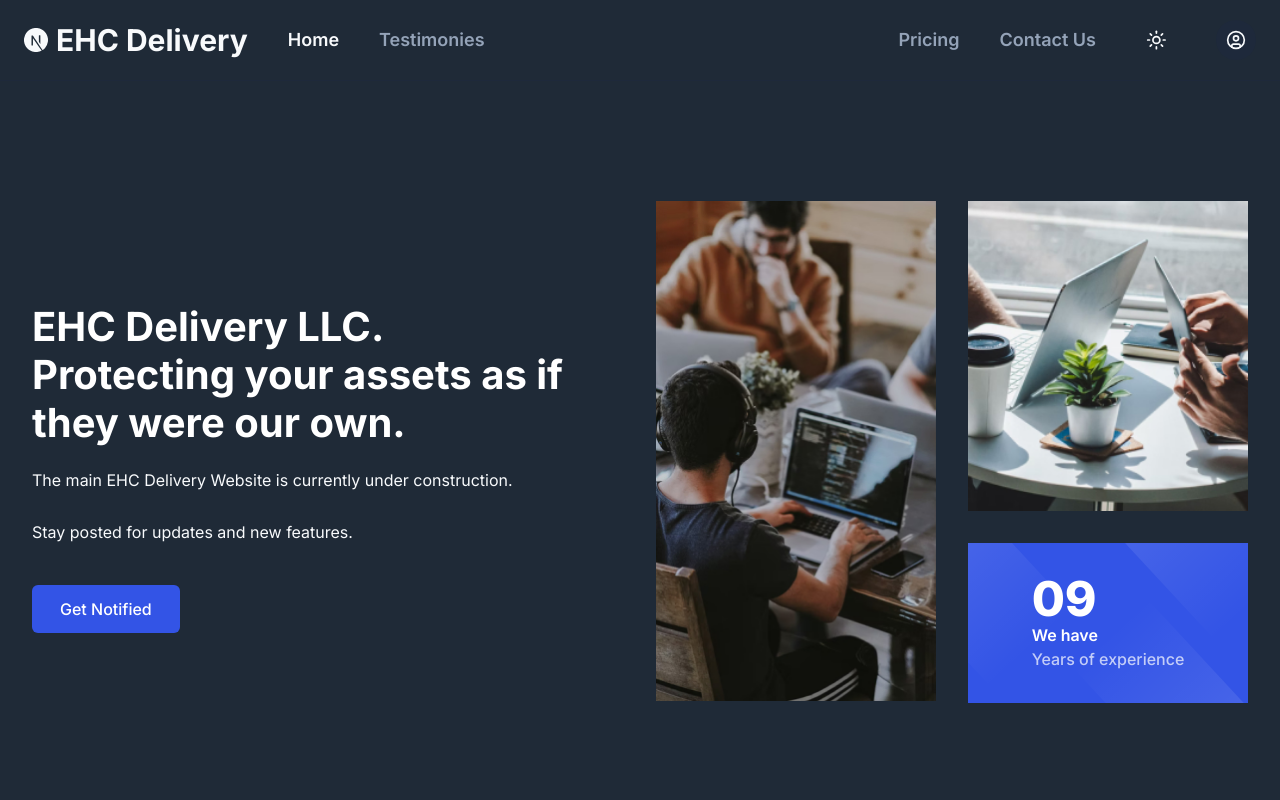
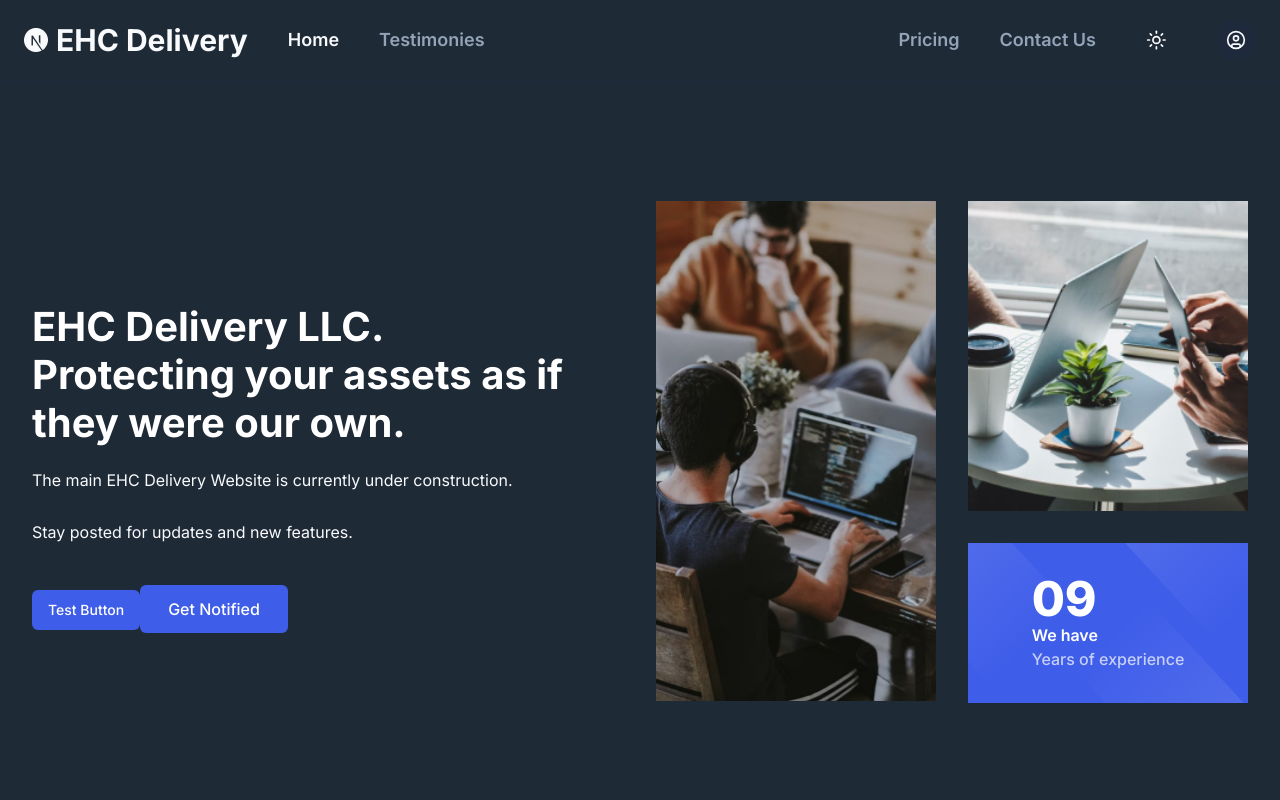
Before and after one commit to oleivahn/ehc-paytracker, a Next.js app: page / in a window 1280 px wide. Shown: the top 800 px of the page. Built offline with nearby package versions, Linux system fonts and the light colour scheme.

Commit message:
Shadcn and Tailgrids Integration

```diff
--- a/app/globals.css
+++ b/app/globals.css
@@ -3,54 +3,56 @@
 @tailwind utilities;
 
 @layer base {
+  /* - Light Theme */
   :root {
-    --background: 0 0% 100%;
-    --foreground: 222.2 84% 4.9%;
-    --card: 0 0% 100%;
-    --card-foreground: 222.2 84% 4.9%;
-    --popover: 0 0% 100%;
-    --popover-foreground: 222.2 84% 4.9%;
-    --primary: 221.2 83.2% 53.3%;
-    --primary-foreground: 210 40% 98%;
-    --secondary: 210 40% 96.1%;
-    --secondary-foreground: 222.2 47.4% 11.2%;
-    --muted: 210 40% 96.1%;
-    --muted-foreground: 215.4 16.3% 46.9%;
-    --accent: 210 40% 96.1%;
-    --accent-foreground: 222.2 47.4% 11.2%;
-    --destructive: 0 84.2% 60.2%;
-    --destructive-foreground: 210 40% 98%;
-    --border: 214.3 31.8% 91.4%;
-    --input: 214.3 31.8% 91.4%;
-    --ring: 221.2 83.2% 53.3%;
+    --background: hsl(0 0% 100%);
+    --foreground: hsl(222.2 84% 4.9%);
+    --card: hsl(0 0% 100%);
+    --card-foreground: hsl(222.2 84% 4.9%);
+    --popover: hsl(0 0% 100%);
+    --popover-foreground: hsl(222.2 84% 4.9%);
+    --primary: hsl(221.2 83.2% 53.3%);
+    --primary-foreground: hsl(210 40% 98%);
+    --secondary: hsl(210 40% 96.1%);
+    --secondary-foreground: hsl(222.2 47.4% 11.2%);
+    --muted: hsl(210 40% 96.1%);
+    --muted-foreground: hsl(215.4 16.3% 46.9%);
+    --accent: hsl(210 40% 96.1%);
+    --accent-foreground: hsl(222.2 47.4% 11.2%);
+    --destructive: hsl(0 84.2% 60.2%);
+    --destructive-foreground: hsl(210 40% 98%);
+    --border: hsl(214, 66%, 38%);
+    --input: hsl(214.3 31.8% 91.4%);
+    --ring: hsl(221.2 83.2% 53.3%);
     --radius: 0.5rem;
-    --ox: 12, 19%, 90%;
-    --ox-foreground: 334, 100%, 42%;
-    --app: 210, 20%, 98%;
+    --ox: hsl(12, 19%, 90%);
+    --ox-foreground: hsl(334, 100%, 42%);
+    --app: hsl(210, 20%, 98%);
   }
 
+  /* - Dark Theme */
   .dark {
-    --background: 213, 28%, 17%;
-    --foreground: 210 40% 98%;
-    --card: 222.2 84% 4.9%;
-    --card-foreground: 210 40% 98%;
-    --popover: 222.2 84% 4.9%;
-    --popover-foreground: 210 40% 98%;
-    --primary: 229, 78%, 55%;
-    --primary-foreground: 222, 0%, 98%;
-    --secondary: 217.2 32.6% 17.5%;
-    --secondary-foreground: 210 40% 98%;
-    --muted: 217.2 32.6% 17.5%;
-    --muted-foreground: 215 20.2% 65.1%;
-    --accent: 217.2 32.6% 17.5%;
-    --accent-foreground: 210 40% 98%;
-    --destructive: 0 62.8% 30.6%;
-    --destructive-foreground: 210 40% 98%;
-    --border: 217.2 32.6% 17.5%;
-    --input: 217.2 32.6% 17.5%;
-    --ring: 224.3 76.3% 48%;
-    --ox: 225, 59%, 11%;
-    --ox-foreground: 4, 82%, 67%;
+    --background: hsl(213, 28%, 17%);
+    --foreground: hsl(210 40% 98%);
+    --card: hsl(222.2 84% 4.9%);
+    --card-foreground: hsl(210 40% 98%);
+    --popover: hsl(222.2 84% 4.9%);
+    --popover-foreground: hsl(210 40% 98%);
+    --primary: hsl(229.2 79.2% 57.8%);
+    --primary-foreground: hsl(229, 0%, 100%);
+    --secondary: hsl(217.2 32.6% 17.5%);
+    --secondary-foreground: hsl(210 40% 98%);
+    --muted: hsl(217.2 32.6% 17.5%);
+    --muted-foreground: hsl(215 20.2% 65.1%);
+    --accent: hsl(217.2 32.6% 17.5%);
+    --accent-foreground: hsl(210 40% 98%);
+    --destructive: hsl(0 62.8% 30.6%);
+    --destructive-foreground: hsl(210 40% 98%);
+    --border: hsl(217.2 32.6% 17.5%);
+    --input: hsl(217.2 32.6% 17.5%);
+    --ring: hsl(224.3 76.3% 48%);
+    --ox: hsl(225, 59%, 11%);
+    --ox-foreground: hsl(4, 82%, 67%);
   }
 }
 
--- a/app/page.tsx
+++ b/app/page.tsx
@@ -5,7 +5,7 @@ export default function Home() {
   return (
     <>
       <Hero />
-      {/* <ThemeHero />; */}
+      <ThemeHero />;
     </>
   );
 }
--- a/components/Hero.tsx
+++ b/components/Hero.tsx
@@ -1,5 +1,6 @@
 import React from "react";
 import Image from "next/image";
+import { Button } from "./ui/button";
 
 const Hero = () => {
   return (
@@ -23,6 +24,7 @@ const Hero = () => {
                   Stay posted for updates and new features.
                 </p>
 
+                <Button>Test Button</Button>
                 <a
                   href="/#"
                   className="inline-flex items-center justify-center rounded-md bg-primary px-7 py-3 text-center text-base font-medium text-white duration-300 hover:bg-primary/90"
--- a/tailwind.config.ts
+++ b/tailwind.config.ts
@@ -23,45 +23,45 @@ const config = {
         sans: ["var(--font-sans)", ...fontFamily.sans],
       },
       colors: {
-        border: "hsl(var(--border))",
-        input: "hsl(var(--input))",
-        ring: "hsl(var(--ring))",
-        background: "hsl(var(--background))",
-        foreground: "hsl(var(--foreground))",
+        border: "var(--border)",
+        input: "var(--input)",
+        ring: "var(--ring)",
+        background: "var(--background)",
+        foreground: "var(--foreground)",
         primary: {
-          DEFAULT: "hsl(var(--primary))",
-          foreground: "hsl(var(--primary-foreground))",
+          DEFAULT: "var(--primary)",
+          foreground: "var(--primary-foreground)",
         },
         secondary: {
-          DEFAULT: "hsl(var(--secondary))",
-          foreground: "hsl(var(--secondary-foreground))",
+          DEFAULT: "var(--secondary)",
+          foreground: "var(--secondary-foreground)",
         },
         destructive: {
-          DEFAULT: "hsl(var(--destructive))",
-          foreground: "hsl(var(--destructive-foreground))",
+          DEFAULT: "var(--destructive)",
+          foreground: "var(--destructive-foreground)",
         },
         muted: {
-          DEFAULT: "hsl(var(--muted))",
-          foreground: "hsl(var(--muted-foreground))",
+          DEFAULT: "var(--muted)",
+          foreground: "var(--muted-foreground)",
         },
         accent: {
-          DEFAULT: "hsl(var(--accent))",
-          foreground: "hsl(var(--accent-foreground))",
+          DEFAULT: "var(--accent)",
+          foreground: "hslr(--accent-foreground)",
         },
         popover: {
-          DEFAULT: "hsl(var(--popover))",
-          foreground: "hsl(var(--popover-foreground))",
+          DEFAULT: "var(--popover)",
+          foreground: "var(--popover-foreground)",
         },
         card: {
-          DEFAULT: "hsl(var(--card))",
-          foreground: "hsl(var(--card-foreground))",
+          DEFAULT: "var(--card)",
+          foreground: "var(--card-foreground)",
         },
         ox: {
-          DEFAULT: "hsl(var(--ox))",
-          foreground: "hsl(var(--ox-foreground))",
+          DEFAULT: "var(--ox)",
+          foreground: "var(--ox-foreground)",
         },
         app: {
-          DEFAULT: "hsl(var(--app))",
+          DEFAULT: "var(--app)",
           // foreground: "hsl(var(--ox-foreground))",
         },
       },
```
